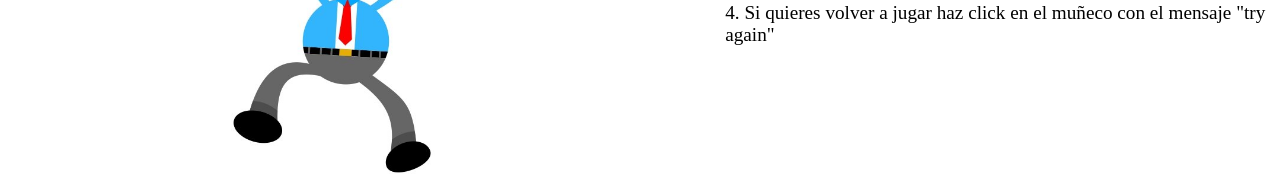
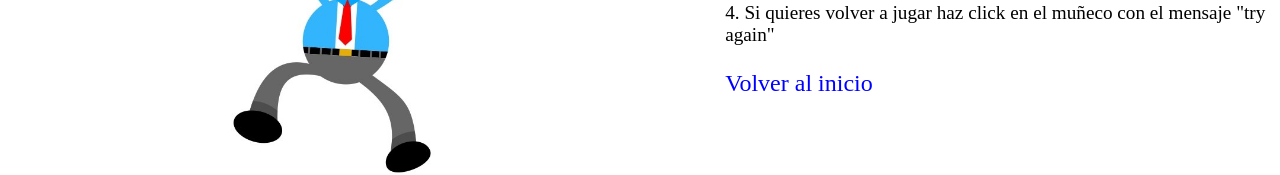
Before and after one commit to garoqui/pipati, an Angular app: page /help in a window 1280 px wide. Shown: the part 330-505 px from the top of the page. Built offline with nearby package versions, Linux system fonts and the light colour scheme.

Commit message:
add lin volver al inicio in help component

```diff
--- a/src/app/components/help/help.component.css
+++ b/src/app/components/help/help.component.css
@@ -26,6 +26,15 @@
     height: auto;
 }
 
+.back{
+    cursor: pointer;
+}
+
+.back p{
+    color: blue;
+    font-size: x-large;
+}
+
 
 
 @media only screen and (max-width:480px) {
--- a/src/app/components/help/help.component.html
+++ b/src/app/components/help/help.component.html
@@ -13,6 +13,9 @@
         <p>3. Una vez adentro del juego, seleccion el boton de piedra o papel o tijera</p>
         <p>4. Si quieres volver a jugar haz click en el muñeco con el mensaje "try again"</p>
 
+        <div class="back" routerLink = "/">
+            <p>Volver al inicio</p>
+        </div>
     </div>
 
 </div>
```
